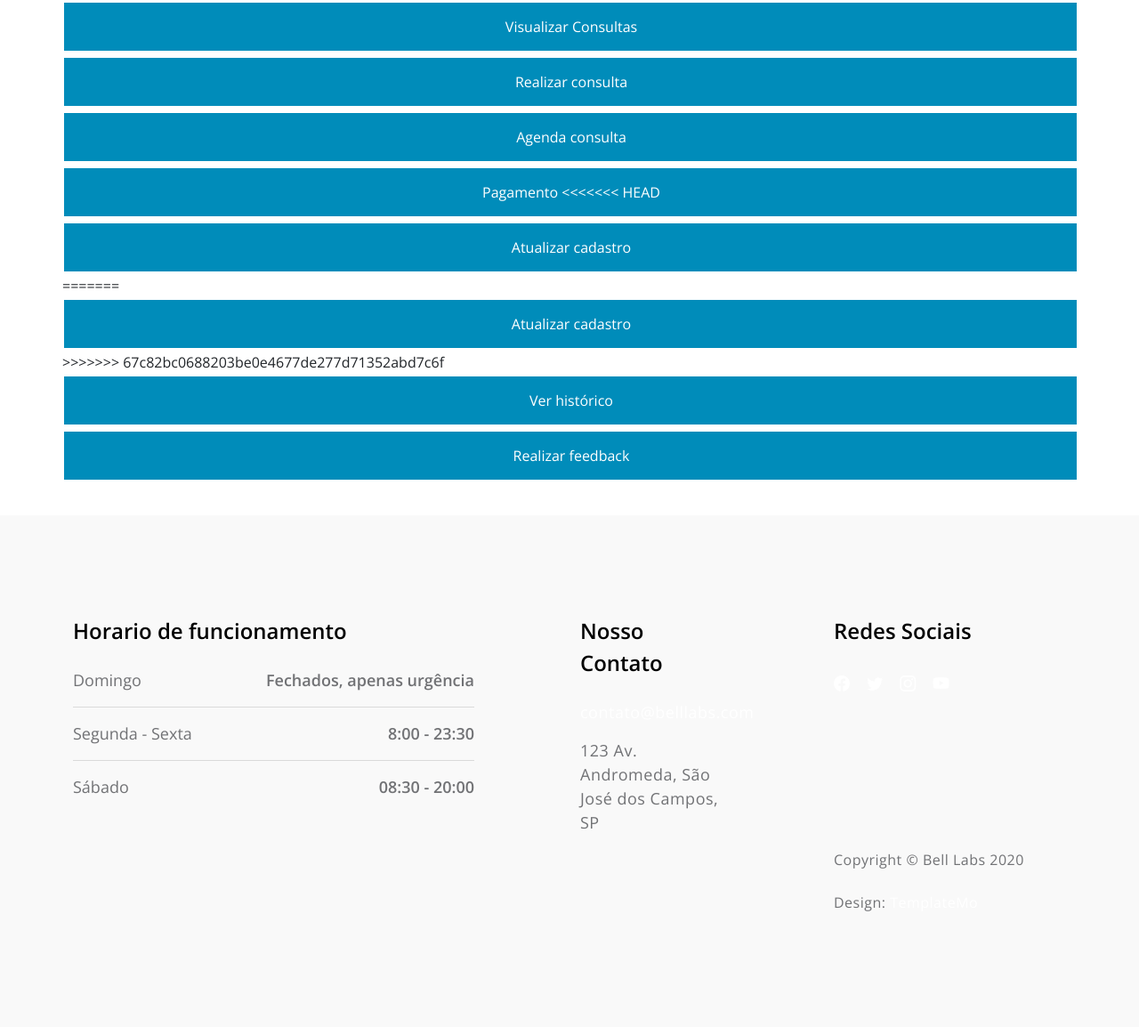
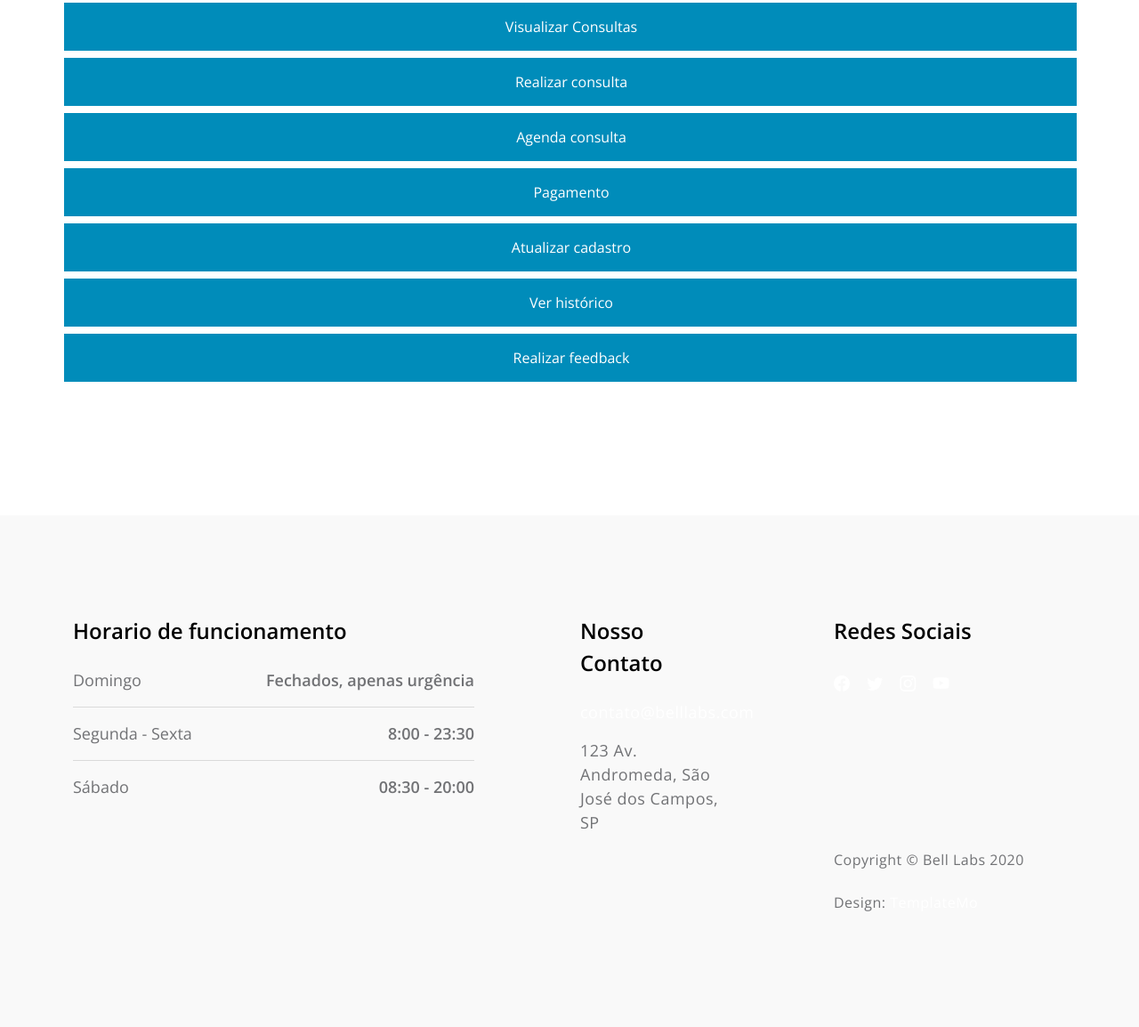
Before and after one commit to BrunoRasera/Telemedicina, a Django app: page /usuarios/dashboard in a window 1280 px wide. Shown: the part 176-1330 px from the top of the page at 89% size. Run offline with Django 4.2, Linux system fonts and the light colour scheme; a user stored in the database is signed in; some libraries are stand-ins or nearby versions.

Commit message:
Merging again

```diff
--- a/templates/usuarios/dashboard.html
+++ b/templates/usuarios/dashboard.html
@@ -71,14 +71,9 @@
                 <button class="button button2" type="button"> <a href="{% url 'agendaconsulta' %}">Agenda
                         consulta</a> </button>
                 <button class="button button2" type="button"> <a href="{% url 'pagamentoconsulta' %}">Pagamento
-<<<<<<< HEAD
-                        </a> </button>
-                <button class="button button2" type="button"><a href="{% url 'paciente' %}" >Atualizar cadastro</a></button>
-=======
                     </a> </button>
                 <button class="button button2" type="button"><a href="{% url 'paciente' %}">Atualizar
                         cadastro</a></button>
->>>>>>> 67c82bc0688203be0e4677de277d71352abd7c6f
                 <button class="button button2" type="button"><a href="{% url 'historicopaciente' %}">Ver histórico</a>
                 </button>
                 <button class="button button2" type="button"><a href="{% url 'feedback_consulta' %}">Realizar
```
